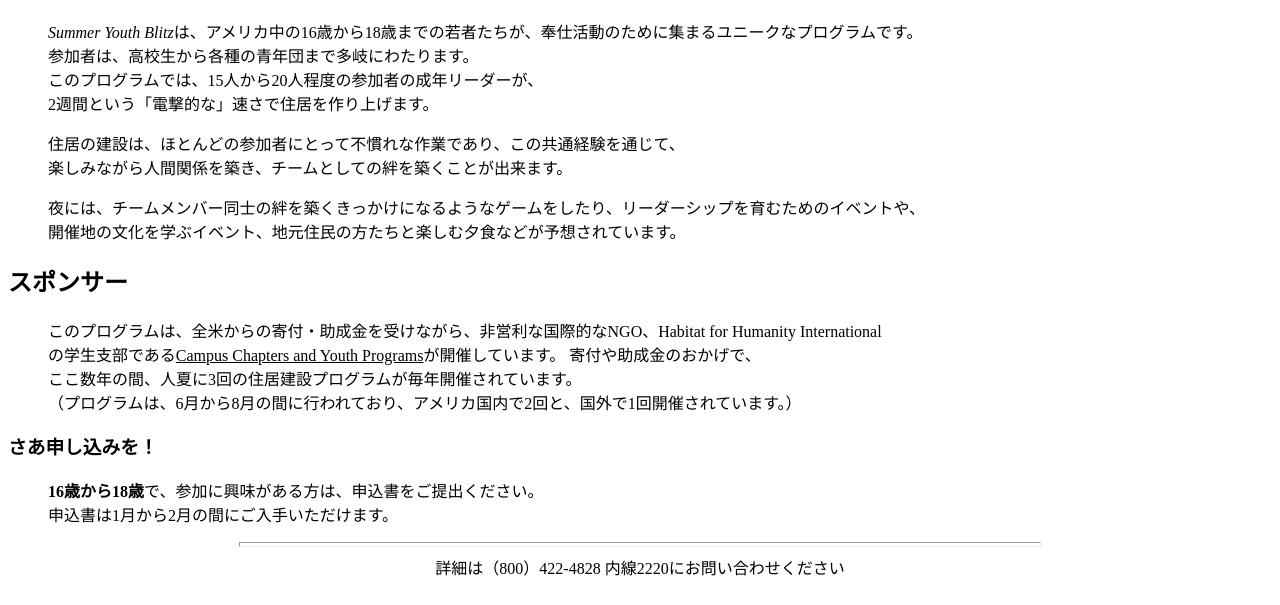
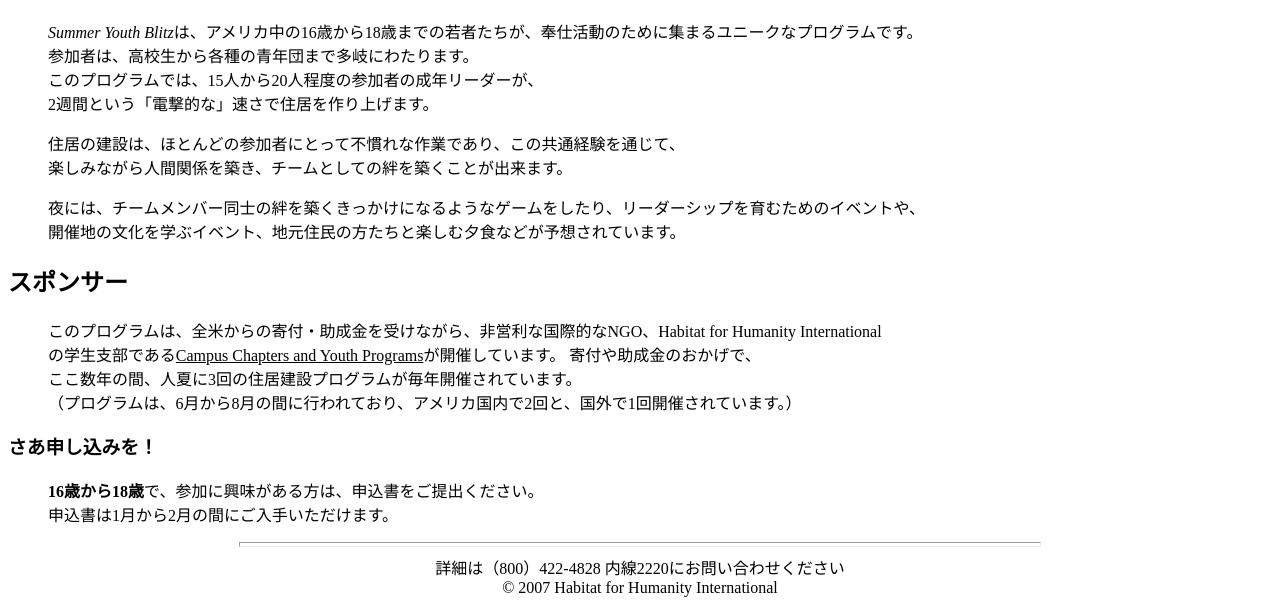
Before and after one commit to n15002/habitat, a plain HTML site: page ccyp/syb.html in a window 1280 px wide. Shown: the part 272-877 px from the top of the page. Drawn offline with Linux system fonts and the light colour scheme.

Commit message:
演習44まで書いた

```diff
--- a/ccyp/syb.html
+++ b/ccyp/syb.html
@@ -61,5 +61,6 @@
 <hr size="5" width="800" align="center" />
 
 <div align="center">詳細は（800）422-4828 内線2220にお問い合わせください</div>
+<div align="center">&copy; 2007 Habitat for Humanity International</div>
 </body>
 </html>
```
